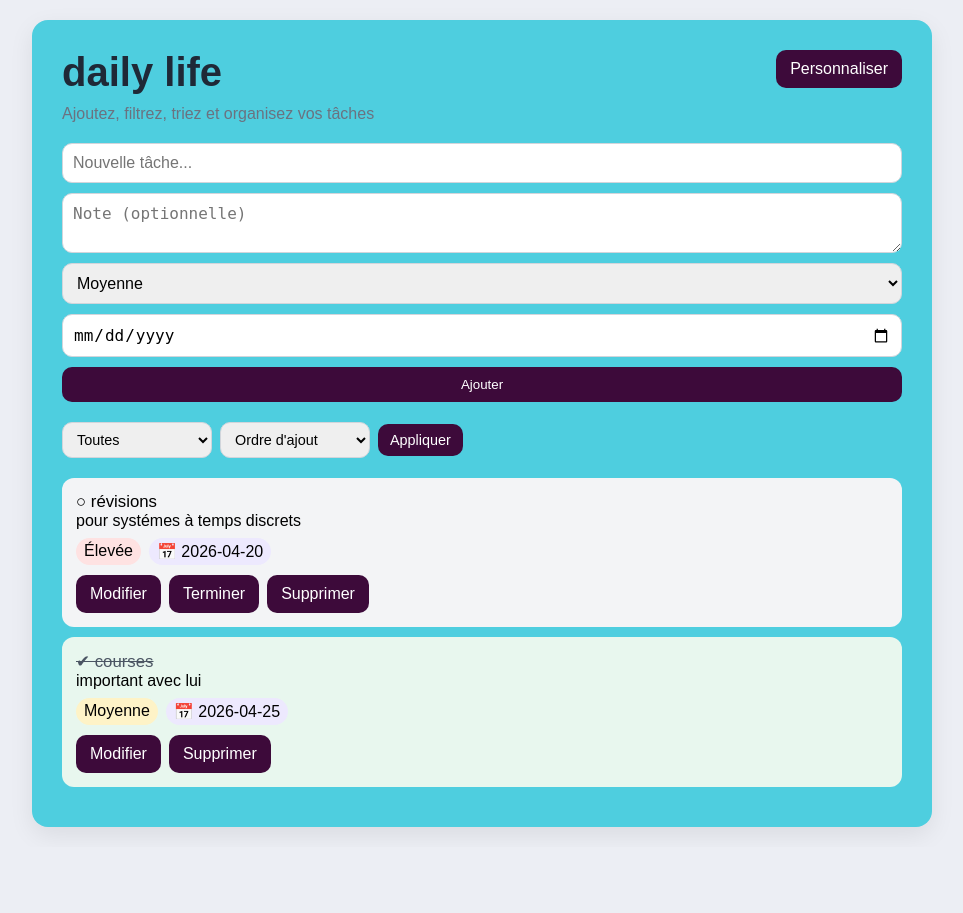
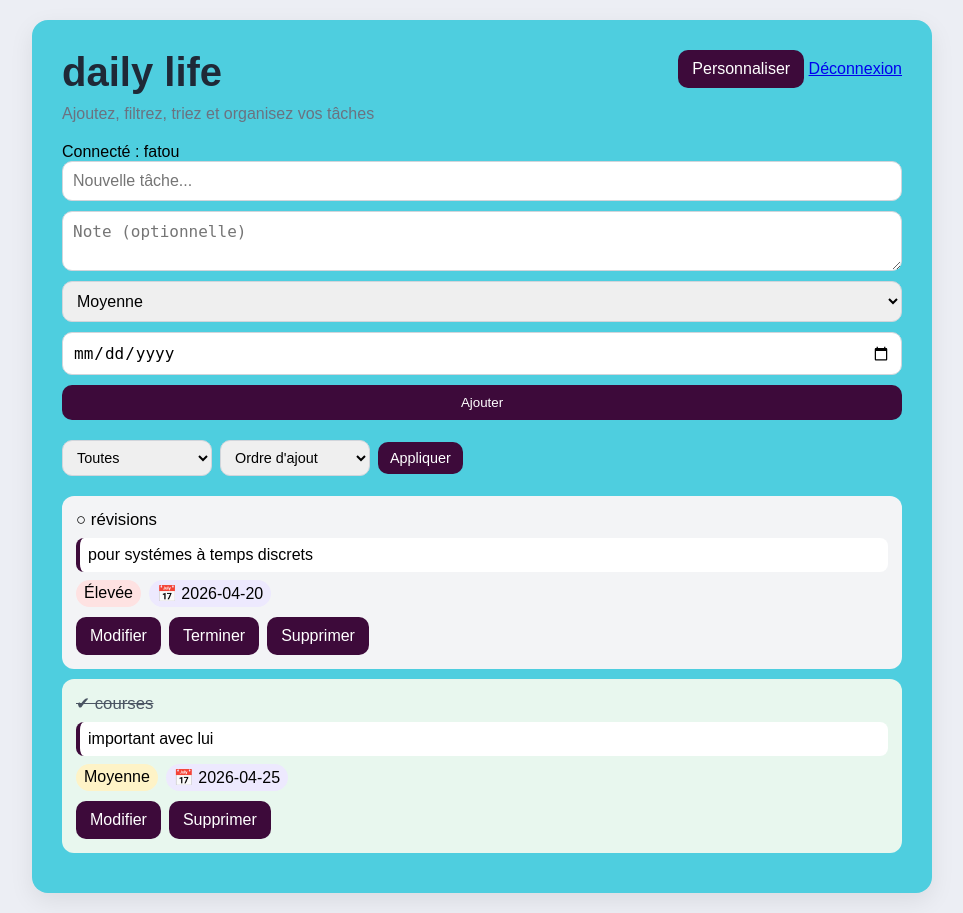
Before and after one commit to fatoumbayeseck/todo_web, a Flask app: page / in a window 1280 px wide. Shown: the whole page, without its empty margins (158-1121 px from the left). Before the commit the page ends 830 px from the top, so only its background shows below. Run offline with Flask 3, Linux system fonts and the light colour scheme; a user stored in the database is signed in; data comes from the database, SQL or seed files in the repository.

Commit message:
Add files via upload

```diff
--- a/templates/index.html
+++ b/templates/index.html
@@ -20,8 +20,13 @@
                 <div>
                     <h1>{{ settings.app_title }}</h1>
                     <p class="subtitle">{{ settings.subtitle }}</p>
+                    <p class="user-badge">Connecté : {{ user.username }}</p>
                 </div>
-                <a href="{{ url_for('settings_page') }}" class="settings-btn">Personnaliser</a>
+
+                <div class="top-actions">
+                    <a href="{{ url_for('settings_page') }}" class="settings-btn">Personnaliser</a>
+                    <a href="{{ url_for('logout') }}" class="logout-btn">Déconnexion</a>
+                </div>
             </div>
 
             <form method="POST" class="task-form">
@@ -71,7 +76,7 @@
                             </span>
 
                             {% if task.note %}
-                                <div>{{ task.note }}</div>
+                                <div class="task-note">{{ task.note }}</div>
                             {% endif %}
 
                             <div class="task-meta">
```
Also changed, not shown: templates/edit.html (line endings or trailing spaces), templates/login.html (line endings or trailing spaces), templates/register.html (line endings or trailing spaces).
